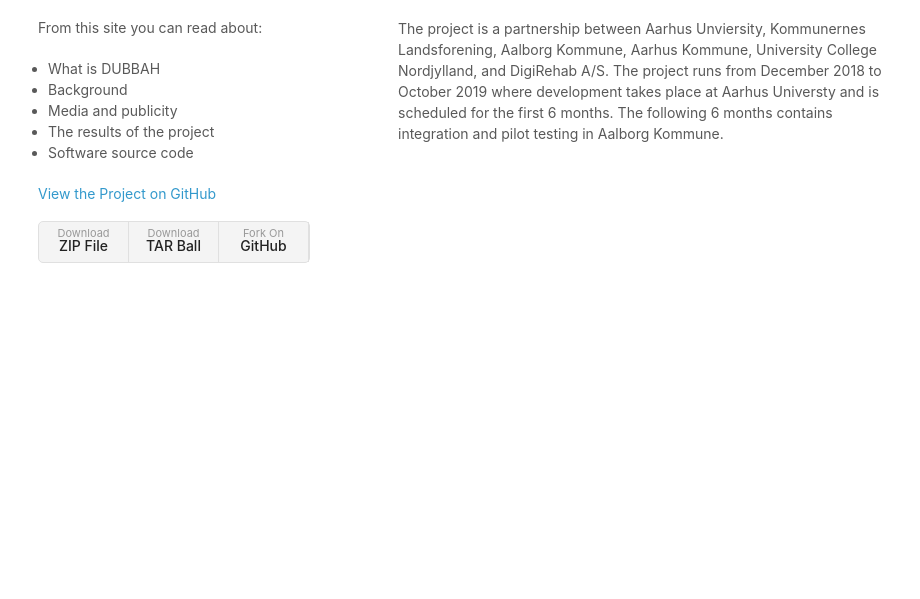
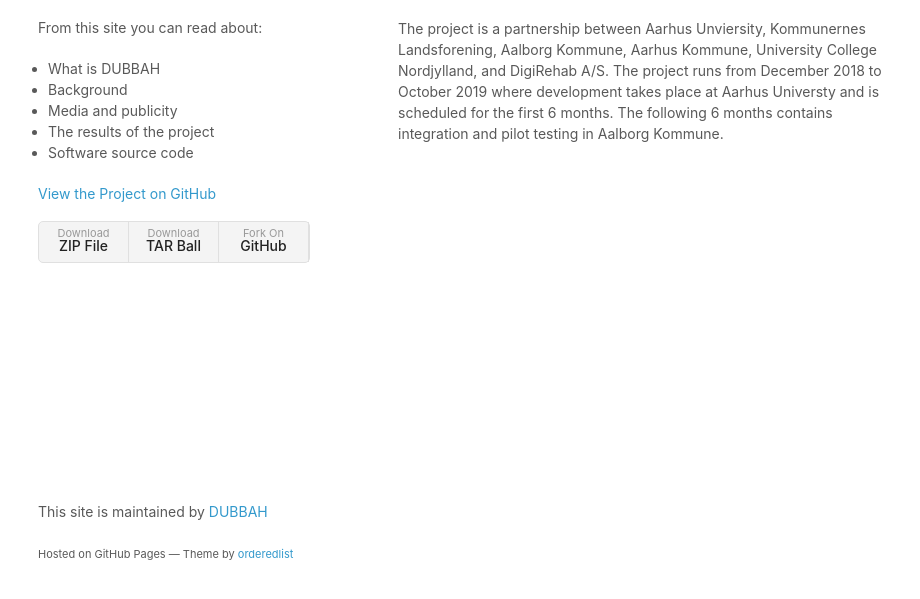
Before and after one commit to DUBBAH/DUBBAH.github.io, a plain HTML site: page index.html in a window 1280 px wide. Shown: the part 167-766 px from the top of the page, without its empty margins (172-1092 px from the left). Drawn offline with Linux system fonts and the light colour scheme.

Commit message:
Re-added author

```diff
--- a/index.html
+++ b/index.html
@@ -63,4 +63,9 @@
     </div>
     <script src="javascripts/scale.fix.js"></script>
   </body>
+  <footer>
+       <p>This site is maintained by <a href="https://github.com/DUBBAH"> DUBBAH</a></p>
+       <p><small>Hosted on GitHub Pages &mdash; Theme by <a href="https://github.com/orderedlist">orderedlist</a></small></p>
+
+  </footer>
 </html>
```
